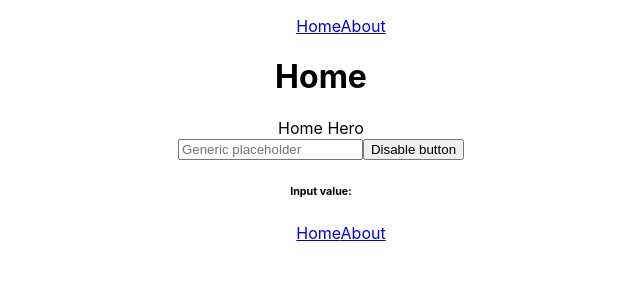
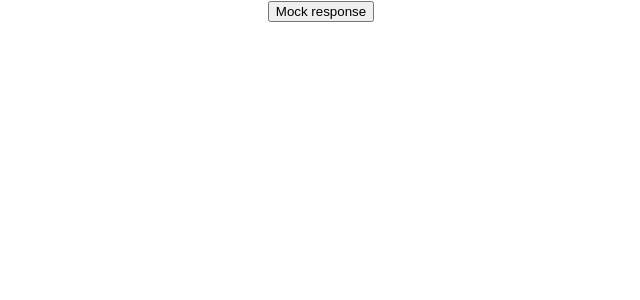
Before and after one commit to Koulinn/basics_react, a React (Create React App) app: page / in a window 1280 px wide. Shown: the top 300 px of the page, without its empty margins (319-959 px from the left). Built offline with nearby package versions, Linux system fonts and the light colour scheme.

Commit message:
examples
validations examples

```diff
--- a/src/App.js
+++ b/src/App.js
@@ -1,68 +1,12 @@
-import { useState } from 'react'
 import './App.css'
-import Navigation from './Navigation'
-import { Routes, Route } from 'react-router-dom'
-import GenericView from './views/GenericView'
+import MapExample from './Examples/MapExample'
+import NestedArray from './Examples/NestedArray'
 
 function App() {
-    const [isEnabled, setIsEnabled] = useState(true)
-    const [inputValue, setInputValue] = useState('')
-
-    // useEffect(() => {
-    //     props.setInputValue('')
-    // }, [title])
-
     return (
         <div className='App'>
-            <Navigation />
-            <Routes>
-                <Route
-                    path='/'
-                    element={
-                        <GenericView
-                            title='Home'
-                            heroText={'Home Hero'}
-                            props1={1}
-                            props2={2}
-                            props3={3}
-                        />
-                    }
-                />
-                <Route
-                    path='/about'
-                    element={
-                        <GenericView
-                            title='About'
-                            heroText={'About Hero'}
-                            setInputValue={setInputValue}
-                            props1={1}
-                            props2={2}
-                            props3={3}
-                        />
-                    }
-                />
-            </Routes>
-            <div>
-                <input
-                    type='text'
-                    placeholder='Generic placeholder'
-                    disabled={!isEnabled}
-                    onChange={(e) => setInputValue(e.target.value)}
-                />
-
-                <button
-                    onClick={(anyName) => {
-                        console.log(anyName)
-                        setIsEnabled(!isEnabled)
-                    }}
-                >
-                    {isEnabled ? 'Disable button' : 'Enable button'}
-                </button>
-                <h6>Input value: {inputValue}</h6>
-            </div>
-            <footer>
-                <Navigation />
-            </footer>
+            {/* <MapExample /> */}
+            <NestedArray />
         </div>
     )
 }
--- /dev/null
+++ b/src/Examples/MapExample.jsx
@@ -0,0 +1,38 @@
+import React, { useState } from 'react'
+
+const mockData = [
+    { id: 1, text: 'lorem 1', caption: 'caption_1' },
+    { id: 2, caption: 'caption_2' },
+    { id: 3, text: 'lorem 3' },
+]
+
+function MapExample() {
+    const [serverData, setServerData] = useState([])
+    return (
+        <>
+            <div>
+                {/* {mock response, after fetching data and parsing it} */}
+                <button
+                    onClick={() => {
+                        setServerData(mockData)
+                    }}
+                >
+                    Mock response
+                </button>
+            </div>
+
+            <div>
+                {serverData.map((data) => (
+                    <div>
+                        <h6>{data.id}</h6>
+                        {/* notice that text and imgUrl are doesn't exist in 2 elements of the data */}
+                        <p>{data.text}</p>
+                        <h6>{data.caption}</h6>
+                    </div>
+                ))}
+            </div>
+        </>
+    )
+}
+
+export default MapExample
--- /dev/null
+++ b/src/Examples/NestedArray.jsx
@@ -0,0 +1,77 @@
+import React, { useState } from 'react'
+
+const mockData = [
+    {
+        category: 'Dairy',
+        items: [
+            {
+                id: 1,
+                name: 'Milk',
+            },
+            {
+                id: 2,
+                name: 'Cheese',
+            },
+            {
+                id: 3,
+                name: 'Yogurt',
+            },
+        ],
+        qty: 45,
+    },
+    {
+        category: 'Seafood',
+        items: [
+            {
+                id: 4,
+                name: 'Prawns',
+            },
+            {
+                id: 5,
+                name: 'Plaice',
+            },
+            {
+                id: 6,
+                name: 'Cod',
+            },
+        ],
+        qty: 10,
+    },
+    { category: 'BBQ' },
+]
+
+function NestedArray() {
+    const [serverData, setServerData] = useState([])
+    return (
+        <>
+            <div>
+                {/* {mock response, after fetching data and parsing it} */}
+                <button
+                    onClick={() => {
+                        setServerData(mockData)
+                    }}
+                >
+                    Mock response
+                </button>
+            </div>
+            <div>
+                {serverData.map((data) => (
+                    <div key={data.category}>
+                        <h6>{data.category}</h6>
+                        {data.items && (
+                            <ul>
+                                {data.items.map((i) => (
+                                    <li key={i.name}>{i.name}</li>
+                                ))}
+                            </ul>
+                        )}
+                        <h5>Qty : {data.qty ? data.qty : 'N/A'}</h5>
+                    </div>
+                ))}
+            </div>
+            {/* {mockData[3].items ? : <p></p>} */}
+        </>
+    )
+}
+
+export default NestedArray
```
Also changed, not shown: src/Examples/index.js (added).
